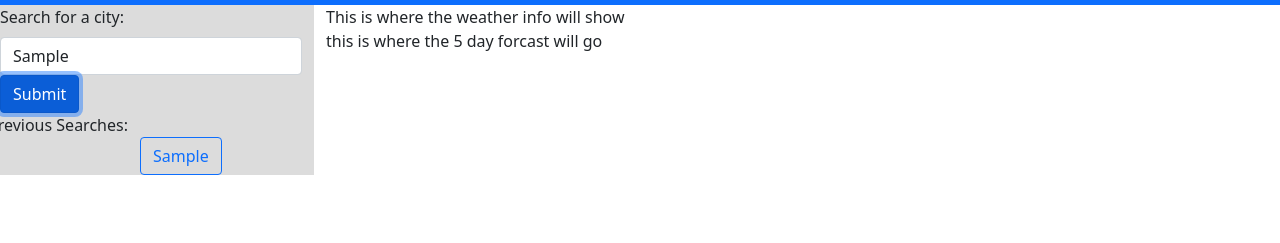
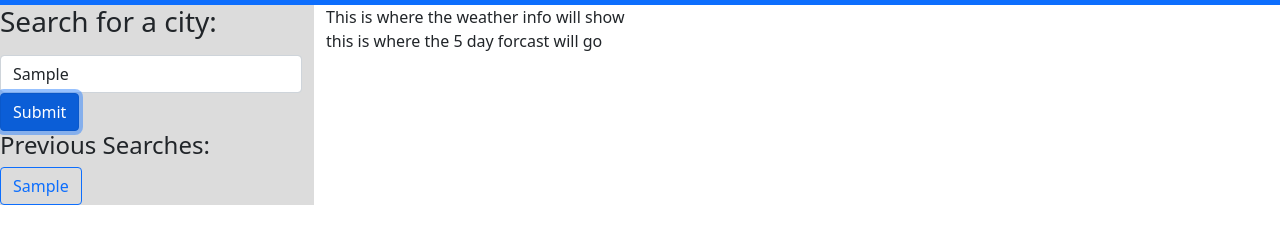
Before and after one commit to JackieHodges/Weather-Dashboard, a plain HTML site: page index.html in a window 1280 px wide. Both pictures are taken after typing "Sample" into the empty fields and a click on the button "Submit". Shown: the part 51-294 px from the top of the page. Drawn offline with nearby package versions, Linux system fonts and the light colour scheme.

Commit message:
HTML changes and added btn-city class to new buttons

```diff
--- a/assets/js/script.js
+++ b/assets/js/script.js
@@ -2,18 +2,18 @@ var submitBtn = document.querySelector('.btn-submit');
 var cityInput = document.querySelector('input');
 var cityName = cityInput.value;
 var pastCityNames= [];
-var pastCityColumnEl = document.querySelector(".past-city")
+var pastCityColumnEl = document.querySelector(".past-city");
+var cityButton = document.querySelector('.btn-city');
 
 function addPastCity(){
     for(var i = 0; i < pastCityNames.length; i++){
         var pastCityEl = document.createElement("button");
         var lineBreak = document.createElement("br");
-        pastCityEl.setAttribute("class", "btn btn-outline-primary");
+        pastCityEl.setAttribute("class", "btn btn-outline-primary btn-city");
         pastCityEl.textContent = pastCityNames[i];
+        pastCityColumnEl.append(pastCityEl);
         pastCityColumnEl.append(lineBreak);
-        pastCityColumnEl.append(pastCityEl);
     }
-
     storeCities();
 }
 
@@ -28,8 +28,6 @@ function init(){
         pastCityColumnEl.innerHTML= "";
         addPastCity();
     }
-
-
 }
 
 submitBtn.addEventListener("click", function(){
--- a/index.html
+++ b/index.html
@@ -21,10 +21,11 @@
         <div class="row">
             <aside class="col-3">
                 <!-- This is the search bar -->
-                <label for="inputCity" class="form-label">Search for a city:</label>
+                <label for="inputCity" class="form-label"><h3>Search for a city:<h3></h2></label>
                 <input type="city" id="inputCity" class="form-control">
                 <button type="submit" class="btn btn-submit btn-primary">Submit</button>
-                <div class="row">Previous Searches:
+                <div class="row">
+                    <h4>Previous Searches:</h4>
                     <div class="col past-city"></div>
                 </div>
             </aside>
```
